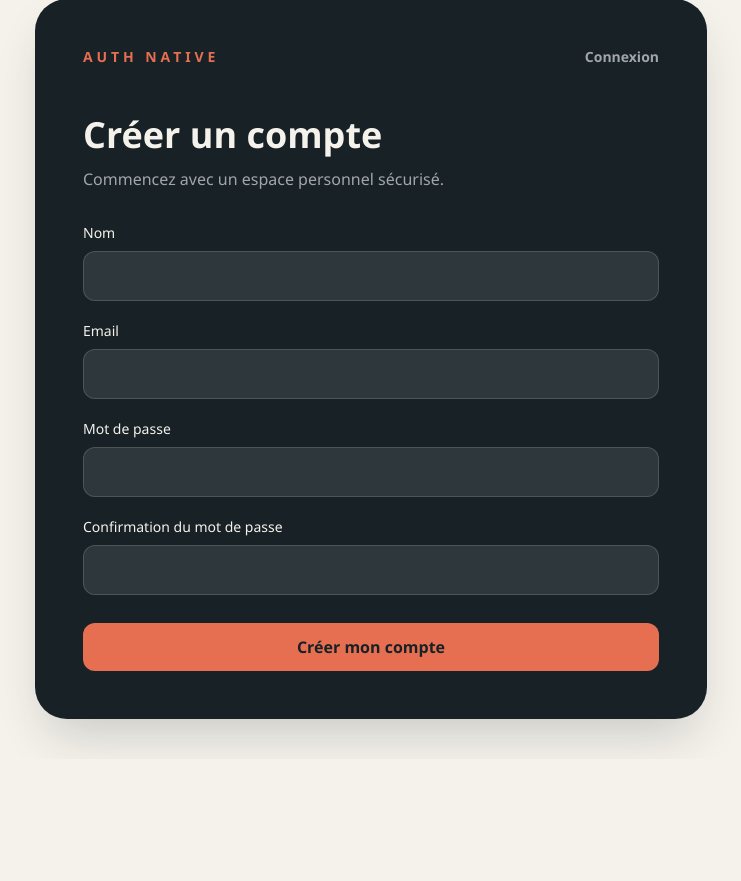
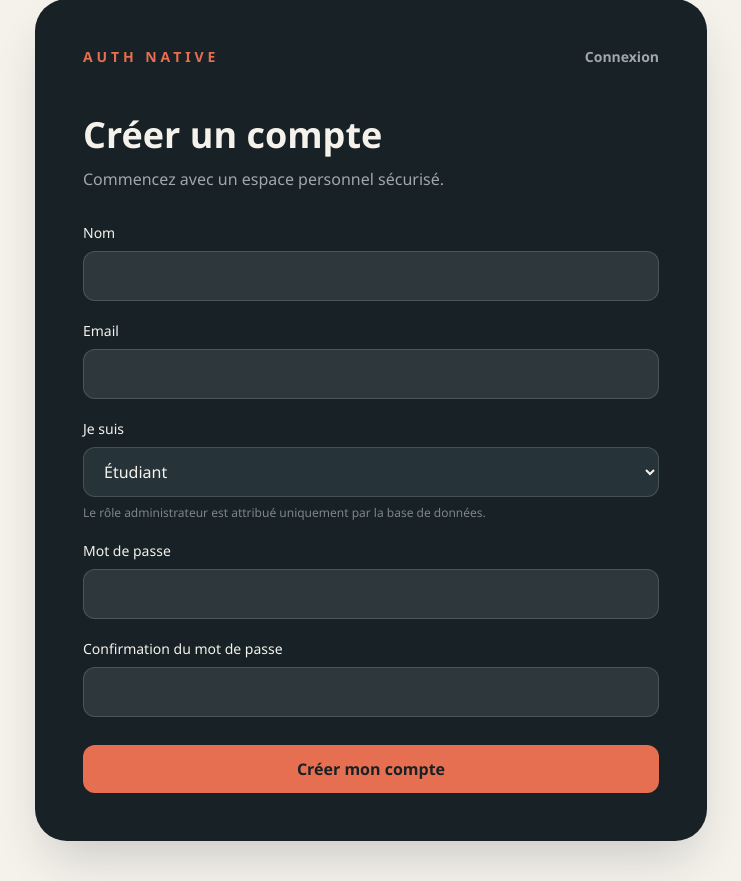
Before and after one commit to othentiquedimas-code/authentification-test, a PHP site: page /register.php in a window 1280 px wide. Shown: the part 41-922 px from the top of the page, without its empty margins (269-1010 px from the left). Before the commit the page ends 788 px from the top, so only its background shows below. Run offline with PHP 8.4, Linux system fonts and the light colour scheme; style sheets or scripts are compiled from the project's sources.

Commit message:
feat: allow role selection during registration

```diff
--- a/app/controllers/AuthController.php
+++ b/app/controllers/AuthController.php
@@ -18,22 +18,23 @@ final class AuthController
         $email = strtolower(trim((string) ($input['email'] ?? '')));
         $password = (string) ($input['password'] ?? '');
         $passwordConfirmation = (string) ($input['password_confirmation'] ?? '');
+        $role = trim((string) ($input['role'] ?? 'etudiant'));
 
-        $errors = validateRegistration($name, $email, $password, $passwordConfirmation);
+        $errors = validateRegistration($name, $email, $password, $passwordConfirmation, $role);
 
         if ($errors !== []) {
-            return ['errors' => $errors, 'old' => compact('name', 'email')];
+            return ['errors' => $errors, 'old' => compact('name', 'email', 'role')];
         }
 
         if ($this->user->findByEmail($email) !== null) {
             return [
                 'errors' => ['email' => 'Cette adresse email est deja utilisee.'],
-                'old' => compact('name', 'email'),
+                'old' => compact('name', 'email', 'role'),
             ];
         }
 
         $passwordHash = password_hash($password, PASSWORD_DEFAULT);
-        $this->user->create($name, $email, $passwordHash);
+        $this->user->create($name, $email, $passwordHash, $role);
 
         return ['errors' => [], 'old' => [], 'success' => true];
     }
--- a/app/models/User.php
+++ b/app/models/User.php
@@ -40,16 +40,17 @@ final class User
         return $user === false ? null : $user;
     }
 
-    public function create(string $name, string $email, string $passwordHash): int
+    public function create(string $name, string $email, string $passwordHash, string $role = 'etudiant'): int
     {
         $statement = $this->connection->prepare(
-            'INSERT INTO users (name, email, password_hash)
-             VALUES (:name, :email, :password_hash)'
+            'INSERT INTO users (name, email, password_hash, role)
+             VALUES (:name, :email, :password_hash, :role)'
         );
         $statement->execute([
             'name' => $name,
             'email' => $email,
             'password_hash' => $passwordHash,
+            'role' => $role,
         ]);
 
         return (int) $this->connection->lastInsertId();
--- a/helpers/validation.php
+++ b/helpers/validation.php
@@ -2,9 +2,13 @@
 
 declare(strict_types=1);
 
-function validateRegistration(string $name, string $email, string $password, string $passwordConfirmation): array
+function validateRegistration(string $name, string $email, string $password, string $passwordConfirmation, string $role = 'etudiant'): array
 {
     $errors = [];
+
+    if (!in_array($role, ['enseignant', 'etudiant'], true)) {
+        $errors['role'] = 'Veuillez selectionner un role valide.';
+    }
 
     if ($name === '') {
         $errors['name'] = 'Le nom est obligatoire.';
--- a/public/register.php
+++ b/public/register.php
@@ -70,6 +70,16 @@ if ($_SERVER['REQUEST_METHOD'] === 'POST') {
                 </div>
 
                 <div>
+                    <label class="mb-2 block text-sm font-medium text-[#f5f2eb]" for="role">Je suis</label>
+                    <select class="w-full rounded-xl border border-white/15 bg-[#26343a] px-4 py-3 text-[#f5f2eb] outline-none transition focus:border-[#e76f51] focus:ring-2 focus:ring-[#e76f51]/30" id="role" name="role" required>
+                        <option value="etudiant" <?= (($old['role'] ?? 'etudiant') === 'etudiant') ? 'selected' : '' ?>>Étudiant</option>
+                        <option value="enseignant" <?= (($old['role'] ?? '') === 'enseignant') ? 'selected' : '' ?>>Enseignant</option>
+                    </select>
+                    <?php if (isset($errors['role'])): ?><p class="mt-2 text-sm text-red-300" role="alert"><?= e($errors['role']) ?></p><?php endif; ?>
+                    <p class="mt-2 text-xs text-white/45">Le rôle administrateur est attribué uniquement par la base de données.</p>
+                </div>
+
+                <div>
                     <label class="mb-2 block text-sm font-medium text-[#f5f2eb]" for="password">Mot de passe</label>
                     <input class="w-full rounded-xl border border-white/15 bg-white/10 px-4 py-3 text-[#f5f2eb] outline-none transition focus:border-[#e76f51] focus:ring-2 focus:ring-[#e76f51]/30" id="password" name="password" type="password" required minlength="8" autocomplete="new-password">
                     <?php if (isset($errors['password'])): ?><p class="mt-2 text-sm text-red-300" role="alert"><?= e($errors['password']) ?></p><?php endif; ?>
```
